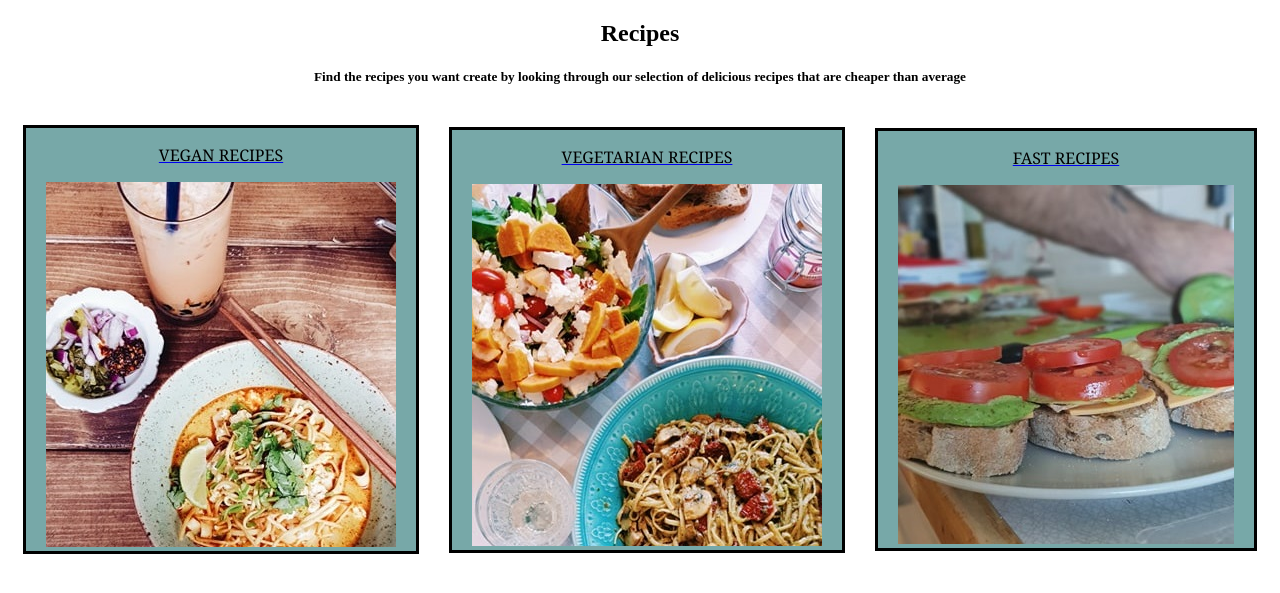
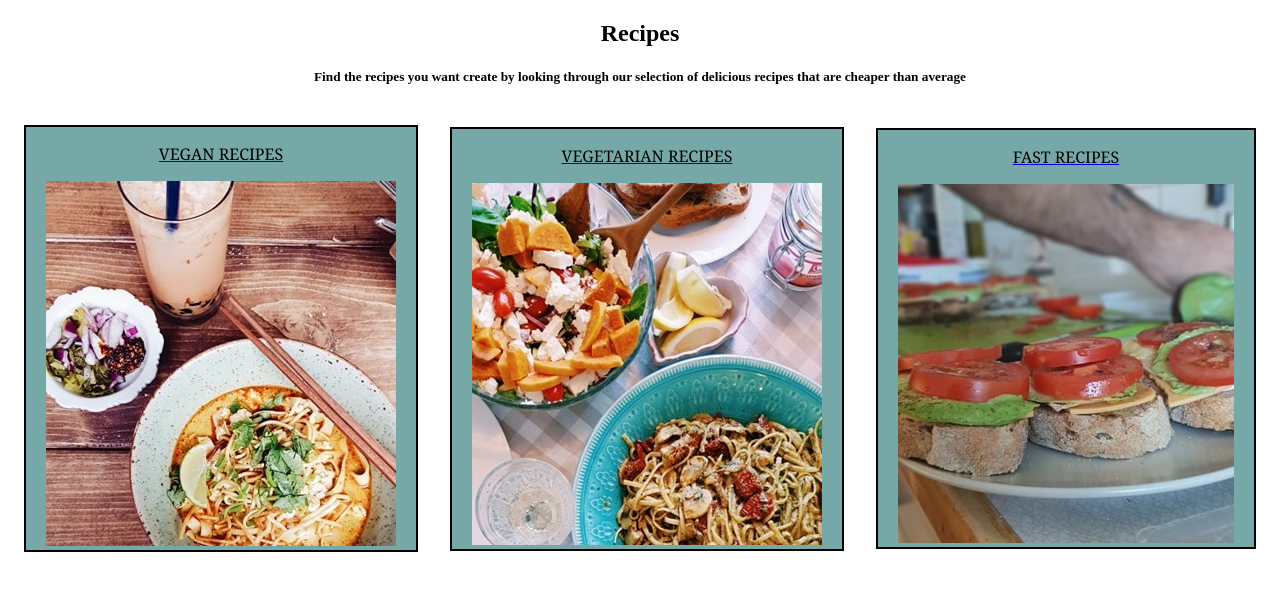
Before and after one commit to ThanitaSongvilay/del-hors-project, a PHP site: page /assets/Pages/Recipes.html in a window 1280 px wide. Shown: the top 593 px of the page. Run offline with PHP 8.4, Linux system fonts and the light colour scheme.

Commit message:
Update styles.css

```diff
--- a/Deláhors-Projekt/assets/css/styles.css
+++ b/Deláhors-Projekt/assets/css/styles.css
@@ -137,7 +137,7 @@ grid-gap: 5px 5px;
 
 .grid-item{
   object-position:90% 90%;
-  border: 3px solid black;
+  border: 2px solid black;
   border-image-outset: 0px;
   padding: 0px 20px;
   background-color:  #77a8a8;
```
